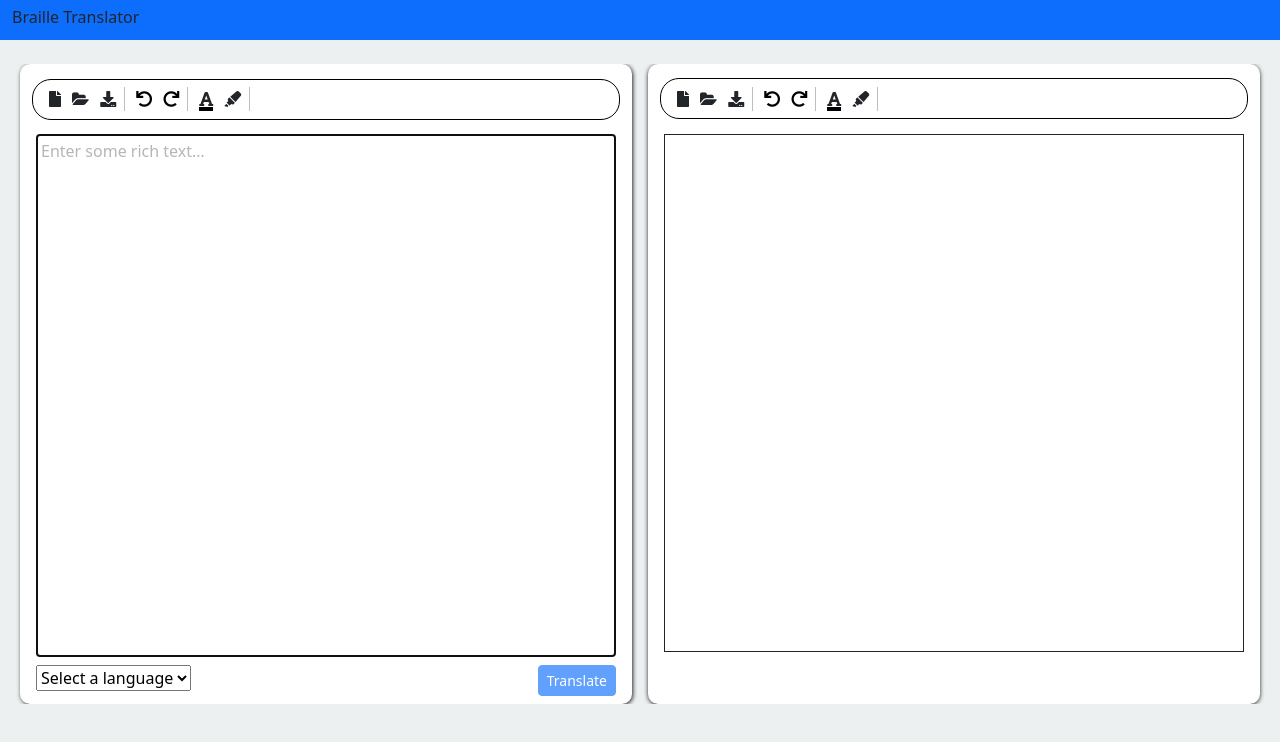
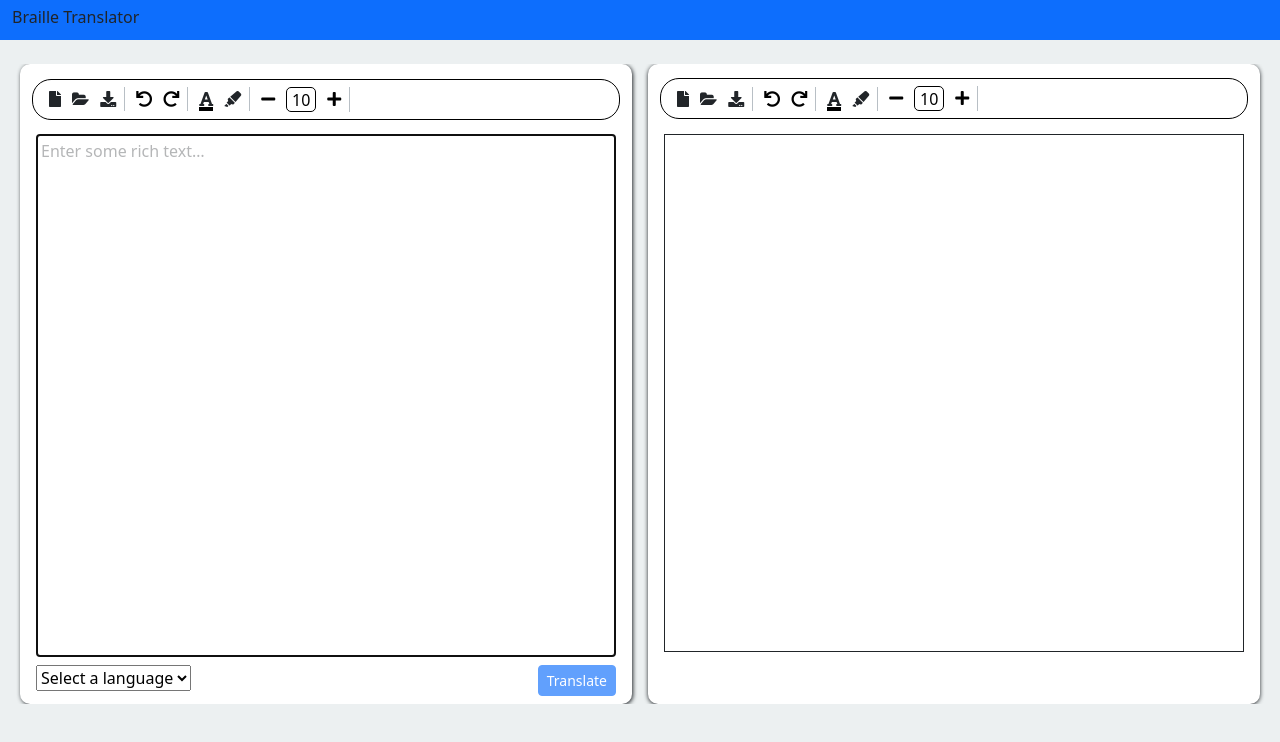
Before and after one commit to zendalona/online-braille-translator, a Next.js app: page / in a window 1280 px wide. Shown: the top 742 px of the page. Built offline with nearby package versions, Linux system fonts and the light colour scheme; no server answers.

Commit message:
design updated

```diff
--- a/src/components/Toolbar/Toolbar.js
+++ b/src/components/Toolbar/Toolbar.js
@@ -57,7 +57,7 @@ function Toolbar({ state, fontColorPicker, setFontColorPicker, highlightColorPic
         }
       }
       color ? leaf[0].color ? setFontColor(leaf[0].color) : setFontColor("#000000") : setFontColor("");
-      backgroundColor ? leaf[0].backgroundColor? setHighlight(leaf[0].backgroundColor):setHighlight("") : setHighlight("");
+      backgroundColor ? leaf[0].backgroundColor ? setHighlight(leaf[0].backgroundColor) : setHighlight("") : setHighlight("");
 
 
 
@@ -103,6 +103,11 @@ function Toolbar({ state, fontColorPicker, setFontColorPicker, highlightColorPic
           </i></a></div>
 
         </div>
+        <div className={`${styles.toolContainer} pe-2`}>
+          <div><a href="#" title="Decrease font size"><i className="fas fa-minus"></i></a></div>
+          <div><a href="#" title="Font size"><div className={styles.fontSize}><span>10</span></div></a></div>
+          <div><a href="#" title="Increase font size"><i className="fas fa-plus"></i></a></div>
+        </div>
 
       </div>
       {fontColorPicker && <div className={styles.colorPicker}> <ChromePicker color={fontColor} onChange={(color) => fontColorChange(color)} /> </div>}
--- a/src/styles/Toolbar.module.css
+++ b/src/styles/Toolbar.module.css
@@ -1,4 +1,4 @@
-.toolbox{
+.toolbox {
   /* background: var(--primary-color); */
   height: 86px;
   /* box-shadow: 0px 4px 4px #00000022; */
@@ -8,7 +8,9 @@
     top: 34px;
     z-index: 1; */
   position: relative;
+
 }
+
 .tools {
   height: 41px;
   border-width: 1px;
@@ -18,6 +20,8 @@
   display: flex;
   align-items: center;
   gap: 11px;
+  overflow-x: scroll;
+  overflow-y: hidden;
 }
 
 .toolContainer {
@@ -32,10 +36,22 @@
   height: 4px;
 }
 
-  .colorPicker{
+.colorPicker {
   position: absolute;
   z-index: 10;
   top: 55px;
   left: 100px;
 
 }
+
+.fontSize {
+  width: 30px;
+  height: 25px;
+  border: 1px solid;
+  border-radius: 5px;
+  text-align: center;
+
+}
+.tools::-webkit-scrollbar {
+  display: none;
+}
--- a/src/styles/globals.css
+++ b/src/styles/globals.css
@@ -13,6 +13,7 @@ i{
 }
 a{
   color:var(--fcolor);
+  text-decoration: none;
 }
 body{
   background: var(--bg);
```
Lines whose indentation alone changed are shown as unchanged.
